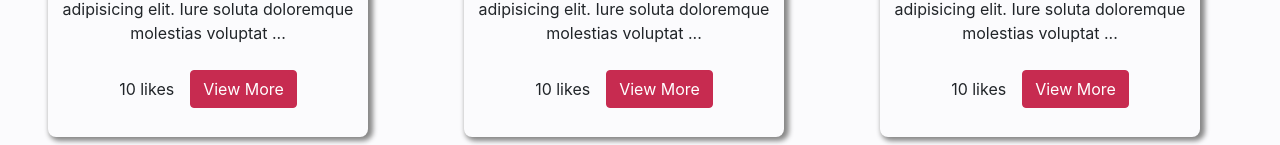
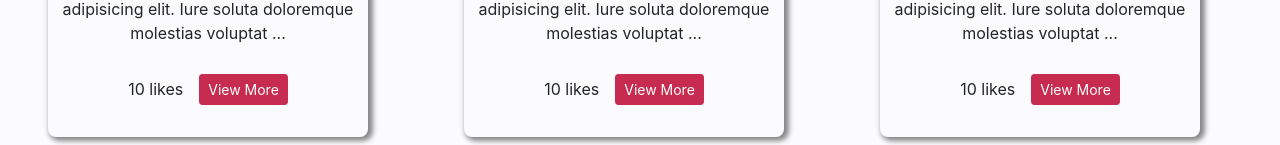
Before and after one commit to Vaynelucis/val-memoir, a React (Create React App) app: page / in a window 1280 px wide. Shown: the part 655-800 px from the top of the page. Built offline with nearby package versions, Linux system fonts and the light colour scheme; no server answers.

Commit message:
removed duplicate button from the viewstory modal component

```diff
--- a/src/components/viewStory.js
+++ b/src/components/viewStory.js
@@ -9,7 +9,7 @@ export default function viewStory({ story, index, addLike }) {
   const button = (
     <button
       type="button"
-      className="btn btn-primary"
+      className="btn btn-primary btn-sm"
       data-toggle="modal"
       data-target={`#exampleModalScrollable${index}`}
     >
@@ -60,18 +60,18 @@ export default function viewStory({ story, index, addLike }) {
             <p className=" mt-3 r-3">{story ? story.likes : "loading"} likes</p>
             <button
               type="button"
-              className="btn btn-secondary mx-3 "
+              className="btn btn-secondary btn-sm mx-3 "
               onClick={like}
             >
               Like
             </button>
-            <button
+            {/* <button
               type="button"
-              className="btn btn-secondary  "
+              className="btn btn-secondary btn-sm "
               data-dismiss="modal"
             >
               Close
-            </button>
+            </button> */}
           </div>
         </div>
       </div>
```
